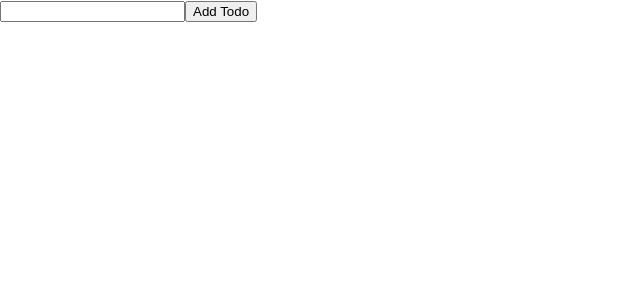
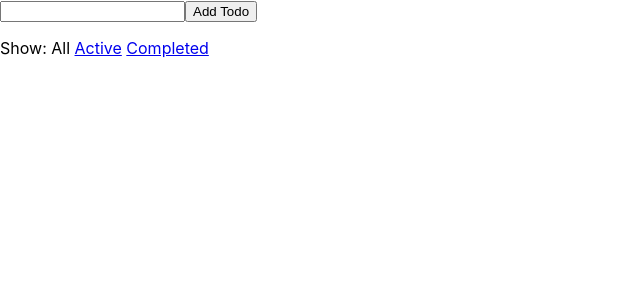
Before and after one commit to collinewait/redux-inside-out, a React (Create React App) app: page / in a window 1280 px wide. Shown: the top 300 px of the page, without its empty margins (0-640 px from the left). Built offline with nearby package versions, Linux system fonts and the light colour scheme.

Commit message:
add a simple UI to filter todos

```diff
--- a/src/TodoApp.js
+++ b/src/TodoApp.js
@@ -1,19 +1,91 @@
 import React, { Component } from "react";
 
+const FilterLink = ({
+  filter,
+  children,
+  setVisibilityFilter,
+  currentFilter
+}) => {
+  if (filter === currentFilter) {
+    // if active filter
+
+    return <span>{children}</span>;
+  }
+  return (
+    <a
+      href="#"
+      onClick={e => {
+        e.preventDefault();
+        setVisibilityFilter(filter);
+      }}
+    >
+      {children}
+    </a>
+  );
+};
+
+const getVisibleTodos = (todos, filter) => {
+  switch (filter) {
+    case "SHOW_ALL":
+      return todos;
+    case "SHOW_COMPLETED":
+      return todos.filter(todo => todo.completed);
+    case "SHOW_ACTIVE":
+      return todos.filter(todo => !todo.completed);
+  }
+};
 class TodoApp extends Component {
   render() {
-    const { addTodo, todos, handleChange, toggleTodo } = this.props;
+    const {
+      addTodo,
+      todos,
+      handleChange,
+      toggleTodo,
+      setVisibilityFilter,
+      visibilityFilter
+    } = this.props;
+    const visibleTodos = getVisibleTodos(todos, visibilityFilter);
     return (
       <div>
         <input id="input1" onChange={handleChange} />
         <button onClick={addTodo}>Add Todo</button>
         <ul>
-          {this.props.todos.map(todo => (
-            <li key={todo.id} onClick={() => toggleTodo(todo.id)} style={{textDecoration: todo.completed ? 'line-through' : 'none'}}>
+          {visibleTodos.map(todo => (
+            <li
+              key={todo.id}
+              onClick={() => toggleTodo(todo.id)}
+              style={{
+                textDecoration: todo.completed ? "line-through" : "none"
+              }}
+            >
               {todo.text}
             </li>
           ))}
         </ul>
+        <p>
+          Show:{" "}
+          <FilterLink
+            filter="SHOW_ALL"
+            setVisibilityFilter={setVisibilityFilter}
+            currentFilter={visibilityFilter}
+          >
+            All
+          </FilterLink>{" "}
+          <FilterLink
+            filter="SHOW_ACTIVE"
+            setVisibilityFilter={setVisibilityFilter}
+            currentFilter={visibilityFilter}
+          >
+            Active
+          </FilterLink>{" "}
+          <FilterLink
+            filter="SHOW_COMPLETED"
+            setVisibilityFilter={setVisibilityFilter}
+            currentFilter={visibilityFilter}
+          >
+            Completed
+          </FilterLink>
+        </p>
       </div>
     );
   }
--- a/src/index.js
+++ b/src/index.js
@@ -50,12 +50,18 @@ const render = () => {
         input.value = "";
         typedText = "";
       }}
-      todos={store.getState().todos}
+      {...store.getState()}
       handleChange={handleChange}
       toggleTodo={(id) => {
           store.dispatch({
               type: "TOGGLE_TODO",
               id
+          })
+      }}
+      setVisibilityFilter={(filter) => {
+          store.dispatch({
+              type: 'SET_VISIBILITY_FILTER',
+              filter
           })
       }}
     />,
```
